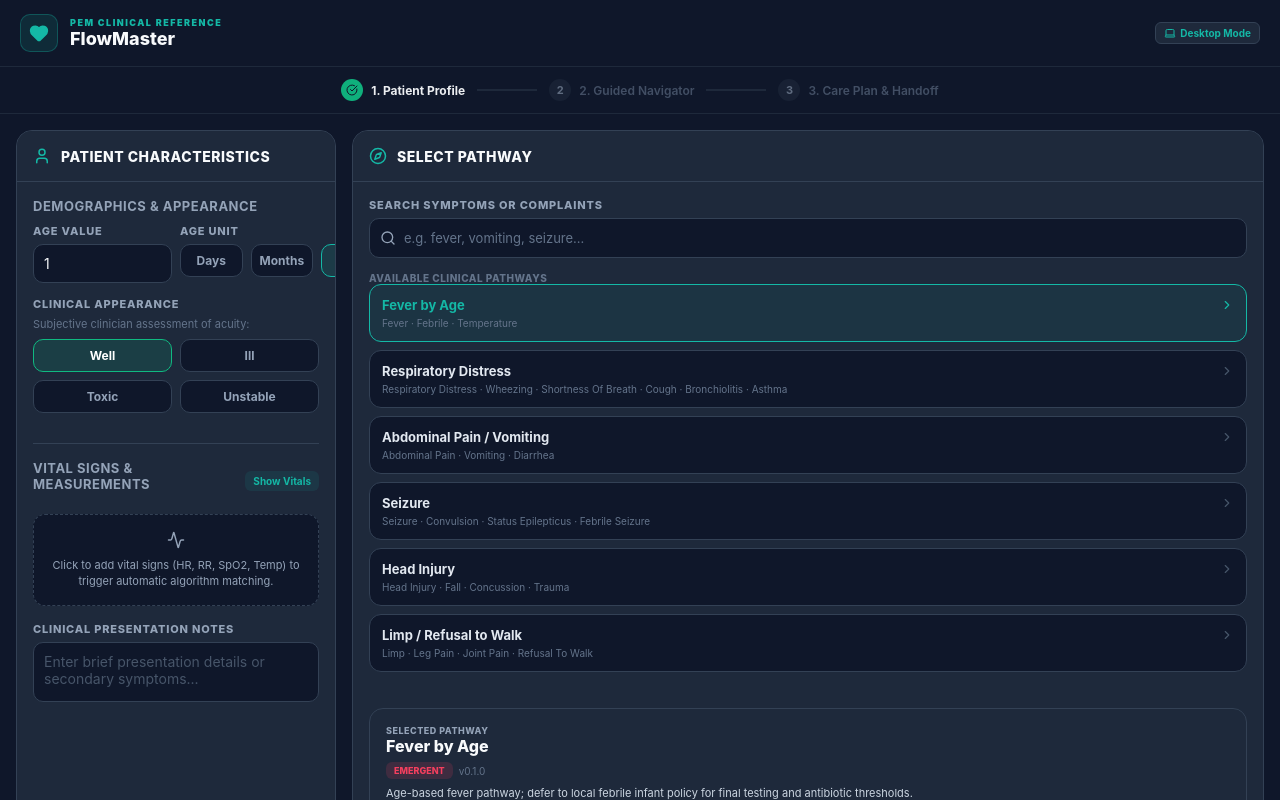
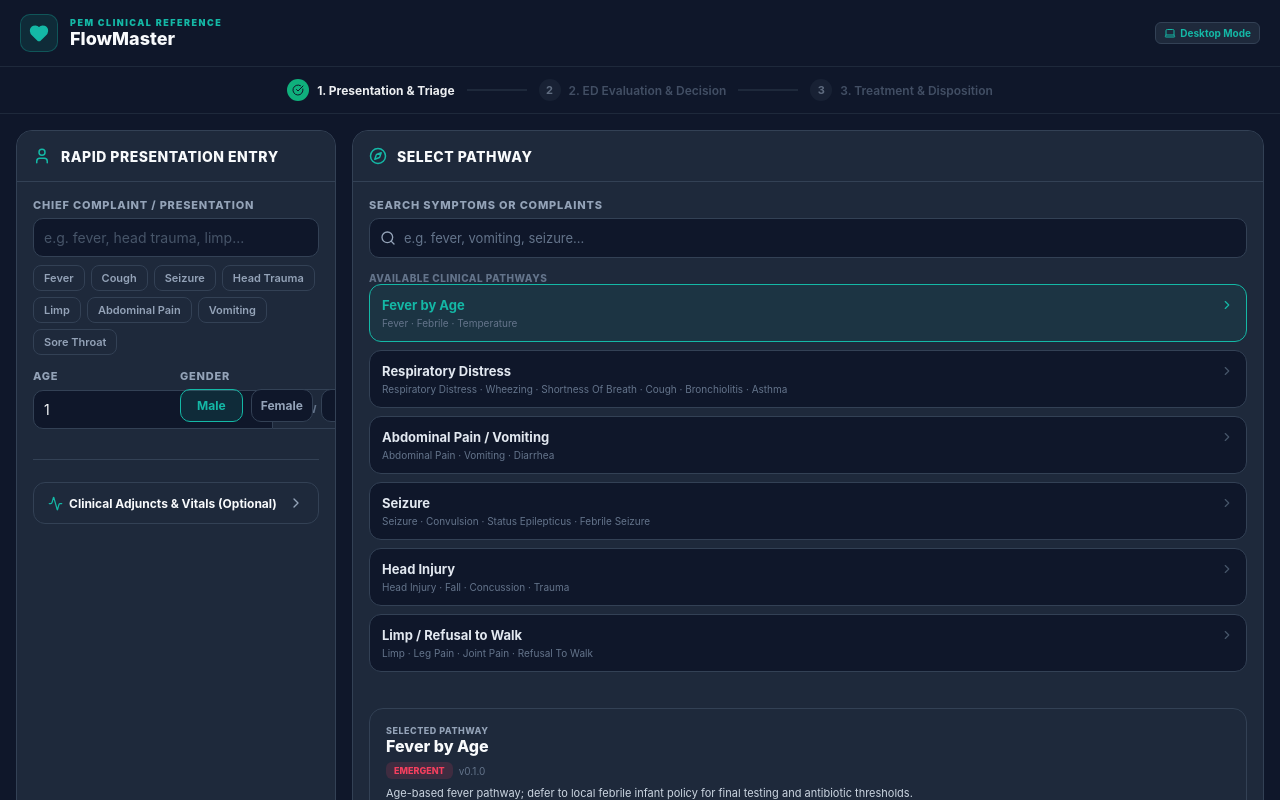
Before and after one commit to nsm0101/FlowMaster, a React (Vite) app: page / in a window 1280 px wide. Built offline with nearby package versions, Linux system fonts and the light colour scheme.

Commit message:
feat(ui): simplify patient entry with quick tags, weeks unit, gender, and optional vitals accordion; rename stepper to ED Course Flow

```diff
--- a/src/App.tsx
+++ b/src/App.tsx
@@ -56,6 +56,7 @@ const initialPatientContext: PatientContext = {
   complaint: '',
   age: 1,
   unit: 'years',
+  gender: 'male',
   appearance: 'well',
   weightKg: undefined,
   spo2: undefined,
@@ -69,6 +70,7 @@ const initialPatientContext: PatientContext = {
 const getNormalVitalsRange = (age: number, unit: AgeUnit) => {
   let years = age;
   if (unit === 'months') years = age / 12;
+  if (unit === 'weeks') years = age / 52;
   if (unit === 'days') years = age / 365;
 
   if (years <= 0.08) { // < 1 month
@@ -262,9 +264,9 @@ export default function App() {
   // 1. Unified Stepper UI
   const renderStepper = () => {
     const steps = [
-      { key: 'profile', label: '1. Patient Profile', icon: User },
-      { key: 'navigate', label: '2. Guided Navigator', icon: Compass },
-      { key: 'recommendations', label: '3. Care Plan & Handoff', icon: FileText }
+      { key: 'profile', label: '1. Presentation & Triage', icon: User },
+      { key: 'navigate', label: '2. ED Evaluation & Decision', icon: Compass },
+      { key: 'recommendations', label: '3. Treatment & Disposition', icon: FileText }
     ] as const;
 
     return (
@@ -324,53 +326,146 @@ export default function App() {
     const rrStatus = patient.respiratoryRate !== undefined ? getVitalStatus('rr', patient.respiratoryRate, patient.age, patient.unit) : null;
     const normalVitals = getNormalVitalsRange(patient.age, patient.unit);
 
+    const quickComplaints = [
+      'Fever',
+      'Cough',
+      'Seizure',
+      'Head Trauma',
+      'Limp',
+      'Abdominal Pain',
+      'Vomiting',
+      'Sore Throat'
+    ];
+
     return (
       <View style={styles.card}>
         <View style={styles.cardHeader}>
           <User color="#14B8A6" size={18} />
-          <Text style={styles.cardTitle}>Patient Characteristics</Text>
+          <Text style={styles.cardTitle}>Rapid Presentation Entry</Text>
         </View>
 
         <ScrollView showsVerticalScrollIndicator={false} style={styles.panelScroll}>
-          <Text style={styles.wizardSectionTitle}>Demographics & Appearance</Text>
-
-          <View style={styles.row}>
-            <View style={[styles.inputGroup, { flex: 1, marginRight: 8 }]}>
-              <Text style={styles.label}>Age Value</Text>
+          {/* Chief Complaint Input */}
+          <View style={styles.inputGroup}>
+            <Text style={styles.label}>Chief Complaint / Presentation</Text>
             <TextInput
               style={styles.textInput}
+              placeholder="e.g. fever, head trauma, limp..."
+              placeholderTextColor="#475569"
+              value={patient.complaint}
+              onChangeText={(val) => {
+                setPatient(prev => ({ ...prev, complaint: val }));
+                setSearchQuery(val);
+              }}
+            />
+            {/* Quick Complaint Tags */}
+            <View style={styles.quickTagsContainer}>
+              {quickComplaints.map((complaint) => (
+                <TouchableOpacity
+                  key={complaint}
+                  activeOpacity={0.7}
+                  style={[
+                    styles.quickTagBtn,
+                    patient.complaint.toLowerCase() === complaint.toLowerCase() && styles.quickTagBtnActive
+                  ]}
+                  onPress={() => {
+                    setPatient(prev => ({ ...prev, complaint }));
+                    setSearchQuery(complaint);
+                  }}
+                >
+                  <Text style={[
+                    styles.quickTagBtnText,
+                    patient.complaint.toLowerCase() === complaint.toLowerCase() && styles.quickTagBtnTextActive
+                  ]}>{complaint}</Text>
+                </TouchableOpacity>
+              ))}
+            </View>
+          </View>
+
+          {/* Age & Gender side-by-side */}
+          <View style={styles.row}>
+            {/* Age Value & Unit */}
+            <View style={[styles.inputGroup, { flex: 1, marginRight: 8 }]}>
+              <Text style={styles.label}>Age</Text>
+              <View style={{ flexDirection: 'row', alignItems: 'center' }}>
+                <TextInput
+                  style={[styles.textInput, { flex: 1, borderTopRightRadius: 0, borderBottomRightRadius: 0 }]}
                   keyboardType="numeric"
                   value={patient.age.toString()}
                   onChangeText={(val) => setPatient(prev => ({ ...prev, age: Number(val) || 0 }))}
                 />
-            </View>
-            <View style={[styles.inputGroup, { flex: 1 }]}>
-              <Text style={styles.label}>Age Unit</Text>
-              <View style={styles.pickerRow}>
-                {(['days', 'months', 'years'] as const).map((unit) => (
+                <View style={styles.ageUnitSelectContainer}>
+                  {(['days', 'weeks', 'months', 'years'] as const).map((unit) => (
                     <TouchableOpacity
                       key={unit}
                       activeOpacity={0.7}
                       style={[
-                      styles.pickerBtn,
-                      patient.unit === unit && styles.pickerBtnActive,
-                      { paddingVertical: 8 }
+                        styles.ageUnitMiniBtn,
+                        patient.unit === unit && styles.ageUnitMiniBtnActive
                       ]}
                       onPress={() => setPatient(prev => ({ ...prev, unit }))}
                     >
                       <Text style={[
-                      styles.pickerBtnText,
-                      patient.unit === unit && styles.pickerBtnTextActive
-                    ]}>{unit}</Text>
+                        styles.ageUnitMiniBtnText,
+                        patient.unit === unit && styles.ageUnitMiniBtnTextActive
+                      ]}>
+                        {unit === 'days' ? 'D' : unit === 'weeks' ? 'W' : unit === 'months' ? 'M' : 'Y'}
+                      </Text>
                     </TouchableOpacity>
                   ))}
                 </View>
               </View>
             </View>
 
-          <View style={styles.inputGroup}>
+            {/* Gender Selection */}
+            <View style={[styles.inputGroup, { flex: 1 }]}>
+              <Text style={styles.label}>Gender</Text>
+              <View style={styles.pickerRow}>
+                {(['male', 'female', 'other'] as const).map((gender) => (
+                  <TouchableOpacity
+                    key={gender}
+                    activeOpacity={0.7}
+                    style={[
+                      styles.pickerBtn,
+                      patient.gender === gender && styles.pickerBtnActive,
+                      { paddingVertical: 8 }
+                    ]}
+                    onPress={() => setPatient(prev => ({ ...prev, gender }))}
+                  >
+                    <Text style={[
+                      styles.pickerBtnText,
+                      patient.gender === gender && styles.pickerBtnTextActive,
+                      { textTransform: 'capitalize' }
+                    ]}>{gender}</Text>
+                  </TouchableOpacity>
+                ))}
+              </View>
+            </View>
+          </View>
+
+          <View style={styles.divider} />
+
+          {/* Optional Vitals Expandable Accordion */}
+          <TouchableOpacity
+            activeOpacity={0.7}
+            style={styles.vitalsAccordionHeader}
+            onPress={() => setShowVitals(!showVitals)}
+          >
+            <View style={{ flexDirection: 'row', alignItems: 'center', gap: 6 }}>
+              <Activity size={15} color="#14B8A6" />
+              <Text style={styles.vitalsAccordionHeaderText}>Clinical Adjuncts & Vitals (Optional)</Text>
+            </View>
+            <ChevronRight
+              size={16}
+              color="#94A3B8"
+              style={{ transform: [{ rotate: showVitals ? '90deg' : '0deg' }] }}
+            />
+          </TouchableOpacity>
+
+          {showVitals && (
+            <View style={styles.vitalsAccordionContent}>
+              <View style={[styles.inputGroup, { marginTop: 10 }]}>
                 <Text style={styles.label}>Clinical Appearance</Text>
-            <Text style={styles.inputHint}>Subjective clinician assessment of acuity:</Text>
                 <View style={styles.pickerGrid}>
                   {(['well', 'ill', 'toxic', 'unstable'] as const).map((appearance) => {
                     const isActive = patient.appearance === appearance;
@@ -398,23 +493,6 @@ export default function App() {
                 </View>
               </View>
 
-          <View style={styles.divider} />
-
-          <View style={{ flexDirection: 'row', justifyContent: 'space-between', alignItems: 'center', marginBottom: 12 }}>
-            <Text style={styles.wizardSectionTitle}>Vital Signs & Measurements</Text>
-            <TouchableOpacity
-              activeOpacity={0.7}
-              onPress={() => setShowVitals(!showVitals)}
-              style={styles.vitalsToggleCompact}
-            >
-              <Text style={styles.vitalsToggleCompactText}>
-                {showVitals ? 'Hide Vitals' : 'Show Vitals'}
-              </Text>
-            </TouchableOpacity>
-          </View>
-
-          {showVitals ? (
-            <View style={styles.vitalsBlock}>
               <View style={styles.row}>
                 {/* Temp */}
                 <View style={[styles.inputGroup, { flex: 1, marginRight: 8 }]}>
@@ -513,30 +591,21 @@ export default function App() {
                   />
                 </View>
               </View>
-            </View>
-          ) : (
-            <TouchableOpacity
-              activeOpacity={0.7}
-              onPress={() => setShowVitals(true)}
-              style={styles.vitalsPromoBox}
-            >
-              <Activity size={18} color="#94A3B8" />
-              <Text style={styles.vitalsPromoText}>Click to add vital signs (HR, RR, SpO2, Temp) to trigger automatic algorithm matching.</Text>
-            </TouchableOpacity>
-          )}
 
               <View style={styles.inputGroup}>
-            <Text style={styles.label}>Clinical Presentation Notes</Text>
+                <Text style={styles.label}>Clinical Notes</Text>
                 <TextInput
                   style={[styles.textInput, styles.textArea]}
                   multiline
-              numberOfLines={3}
-              placeholder="Enter brief presentation details or secondary symptoms..."
+                  numberOfLines={2}
+                  placeholder="Enter additional findings..."
                   placeholderTextColor="#475569"
                   value={patient.notes}
                   onChangeText={(val) => setPatient(prev => ({ ...prev, notes: val }))}
                 />
               </View>
+            </View>
+          )}
         </ScrollView>
       </View>
     );
@@ -2744,4 +2813,85 @@ const styles = StyleSheet.create({
     fontWeight: '700',
     color: '#0F172A',
   },
+  // Streamlined Presentation Entry styles
+  quickTagsContainer: {
+    flexDirection: 'row',
+    flexWrap: 'wrap',
+    gap: 6,
+    marginTop: 8,
+  },
+  quickTagBtn: {
+    backgroundColor: '#1E293B',
+    borderWidth: 1,
+    borderColor: '#334155',
+    paddingHorizontal: 10,
+    paddingVertical: 5,
+    borderRadius: 8,
+  },
+  quickTagBtnActive: {
+    backgroundColor: 'rgba(20, 184, 166, 0.15)',
+    borderColor: '#14B8A6',
+  },
+  quickTagBtnText: {
+    fontSize: 11,
+    color: '#94A3B8',
+    fontWeight: '600',
+  },
+  quickTagBtnTextActive: {
+    color: '#14B8A6',
+    fontWeight: '700',
+  },
+  ageUnitSelectContainer: {
+    flexDirection: 'row',
+    backgroundColor: '#1E293B',
+    borderWidth: 1,
+    borderLeftWidth: 0,
+    borderColor: '#334155',
+    borderTopRightRadius: 10,
+    borderBottomRightRadius: 10,
+    padding: 2,
+    height: 40,
+    alignItems: 'center',
+  },
+  ageUnitMiniBtn: {
+    paddingHorizontal: 8,
+    height: '100%',
+    alignItems: 'center',
+    justifyContent: 'center',
+    borderRadius: 6,
+  },
+  ageUnitMiniBtnActive: {
+    backgroundColor: '#0F172A',
+    borderWidth: 1,
+    borderColor: '#334155',
+  },
+  ageUnitMiniBtnText: {
+    fontSize: 10,
+    fontWeight: '700',
+    color: '#64748B',
+  },
+  ageUnitMiniBtnTextActive: {
+    color: '#14B8A6',
+  },
+  vitalsAccordionHeader: {
+    flexDirection: 'row',
+    justifyContent: 'space-between',
+    alignItems: 'center',
+    backgroundColor: '#1E293B',
+    borderWidth: 1,
+    borderColor: '#334155',
+    borderRadius: 12,
+    paddingHorizontal: 14,
+    paddingVertical: 12,
+    marginTop: 6,
+  },
+  vitalsAccordionHeaderText: {
+    fontSize: 12,
+    fontWeight: '700',
+    color: '#F8FAFC',
+  },
+  vitalsAccordionContent: {
+    marginTop: 10,
+    gap: 8,
+  },
 });
--- a/src/engine/pathwayEngine.ts
+++ b/src/engine/pathwayEngine.ts
@@ -2,13 +2,20 @@ import type { DecisionStep, EngineSnapshot, Pathway, PathwayNode, PatientContext
 
 export const getAgeInDays = (patient: PatientContext) => {
   if (patient.unit === 'days') return patient.age;
+  if (patient.unit === 'weeks') return patient.age * 7;
   if (patient.unit === 'months') return patient.age * 30.4;
   return patient.age * 365;
 };
 
 export const getAgeBand = (patient: PatientContext) => {
   const days = getAgeInDays(patient);
-  const months = patient.unit === 'years' ? patient.age * 12 : patient.unit === 'months' ? patient.age : patient.age / 30.4;
+  const months = patient.unit === 'years'
+    ? patient.age * 12
+    : patient.unit === 'months'
+      ? patient.age
+      : patient.unit === 'weeks'
+        ? (patient.age * 7) / 30.4
+        : patient.age / 30.4;
   if (days <= 28) return '0–28 days';
   if (days <= 60) return '29–60 days';
   if (days <= 90) return '61–90 days';
--- a/src/types/flowmaster.ts
+++ b/src/types/flowmaster.ts
@@ -1,4 +1,4 @@
-export type AgeUnit = 'days' | 'months' | 'years';
+export type AgeUnit = 'days' | 'weeks' | 'months' | 'years';
 export type Appearance = 'well' | 'ill' | 'toxic' | 'unstable';
 export type Acuity = 'routine' | 'urgent' | 'emergent' | 'critical';
 export type NodeType = 'decision' | 'checkpoint' | 'result' | 'disposition' | 'terminal';
@@ -156,6 +156,7 @@ export type PatientContext = {
   complaint: string;
   age: number;
   unit: AgeUnit;
+  gender: 'male' | 'female' | 'other';
   weightKg?: number;
   appearance: Appearance;
   temperatureC?: number;
```
Also changed, not shown: 1 other file (tests, documents, lock files or other folders). Lines whose indentation alone changed are shown as unchanged.
